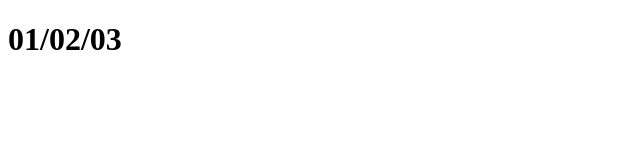
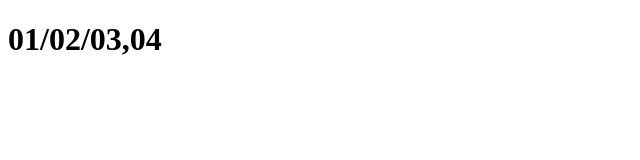
Before and after one commit to saniya-tirgar/VCSCF, a plain HTML site: page index.html in a window 1280 px wide. Shown: the full height of the page, 0-640 px from the left. Drawn offline with Linux system fonts and the light colour scheme.

Commit message:
save code

```diff
--- a/index.html
+++ b/index.html
@@ -6,6 +6,6 @@
     <title>Document</title>
 </head>
 <body>
-   <h1> 01/02/03 </h1>
+   <h1> 01/02/03,04 </h1>
 </body>
 </html>
```
